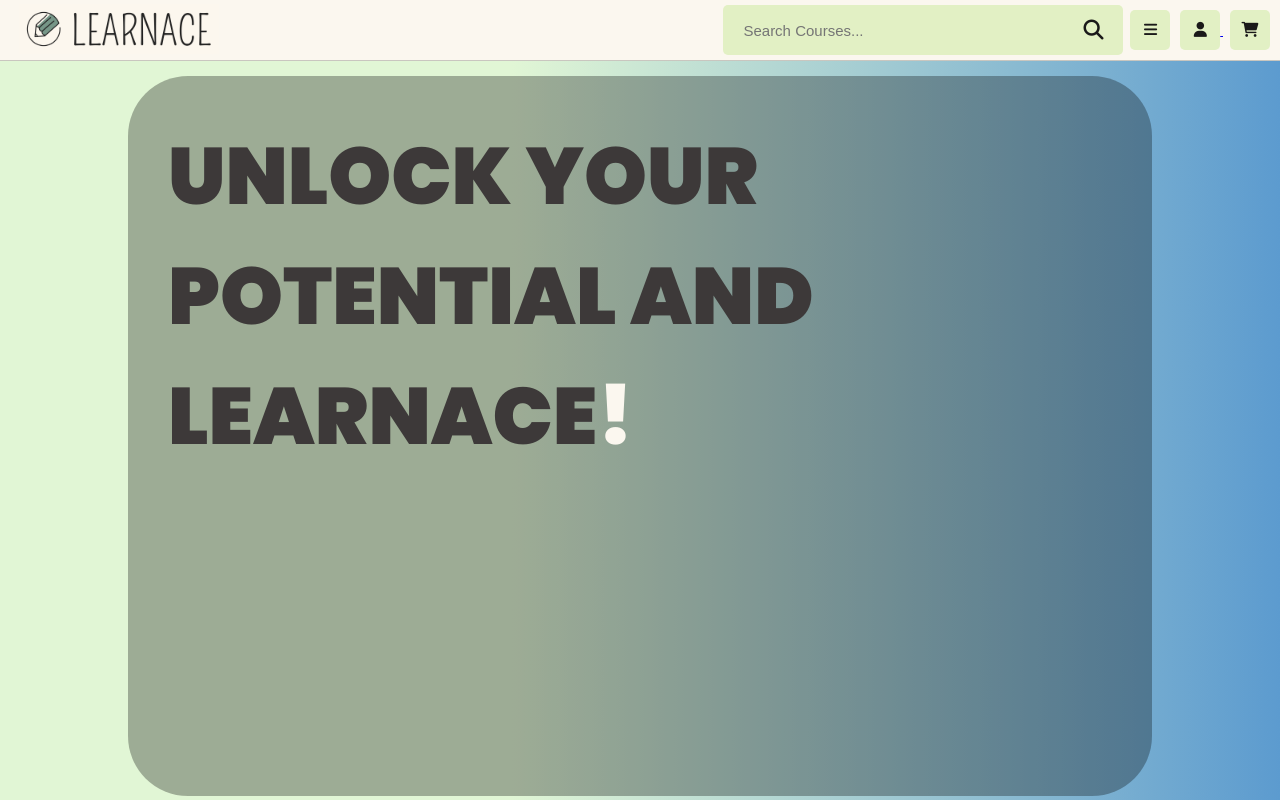
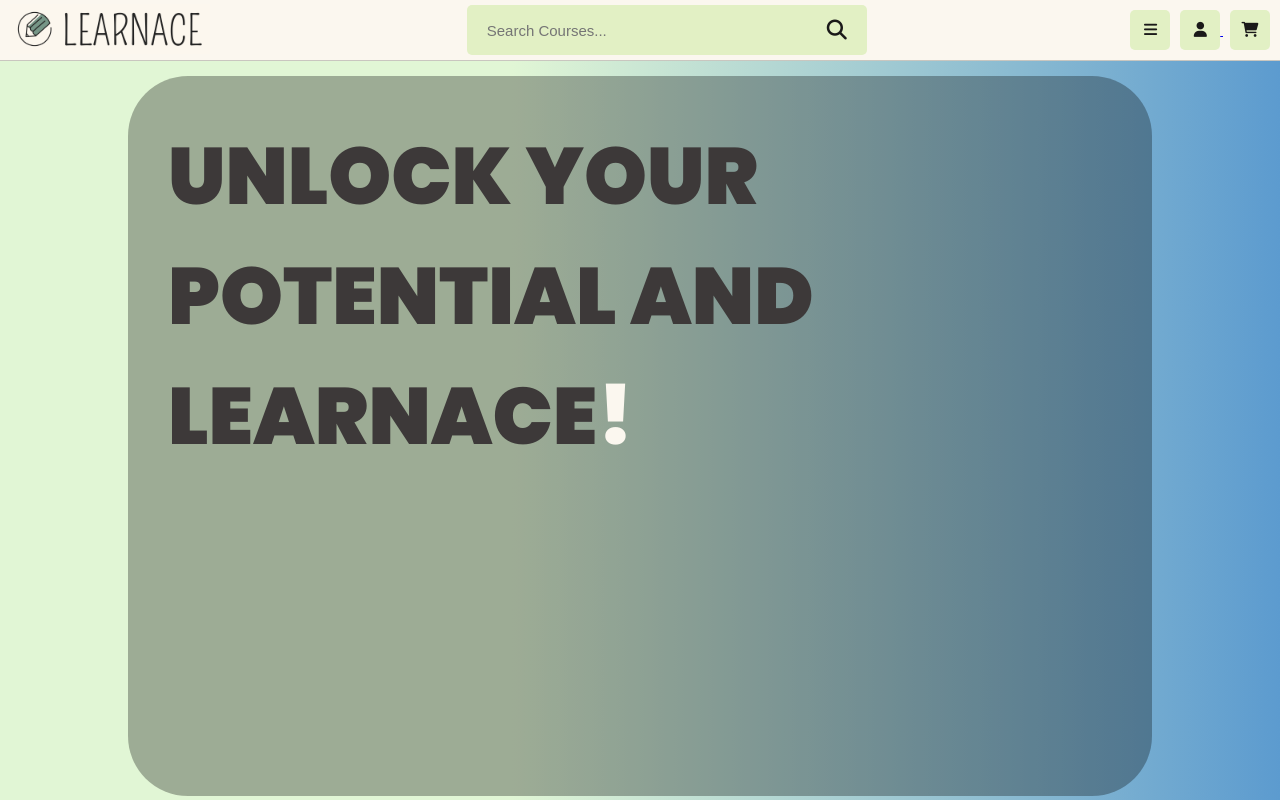
Before and after one commit to sinhariti/LearnAce, a PHP site: page /mainpage.html in a window 1280 px wide. Run offline with PHP 8.4, Linux system fonts and the light colour scheme; some libraries are stand-ins or nearby versions.

Commit message:
update header

```diff
--- a/style.css
+++ b/style.css
@@ -31,7 +31,7 @@
   background-color: transparent;
 }
 *::-webkit-scrollbar-thumb{
-  background: linear-gradient(to right, #e1f6d5 40%, #5c9bcf);
+  background: var(--black);
 }
 
 html{
@@ -62,7 +62,7 @@ section{
   height: 60px;
   display: flex;
   align-items: center;
-  justify-content:right;
+  justify-content:space-between;
   position: relative;
   padding: 10px;
 }
@@ -71,7 +71,6 @@ section{
   top: 0;
   margin: 0;
   float:left;
-  padding-right: 40%;
 }
 .header .flex .search-form{
   width: 40rem;
```
